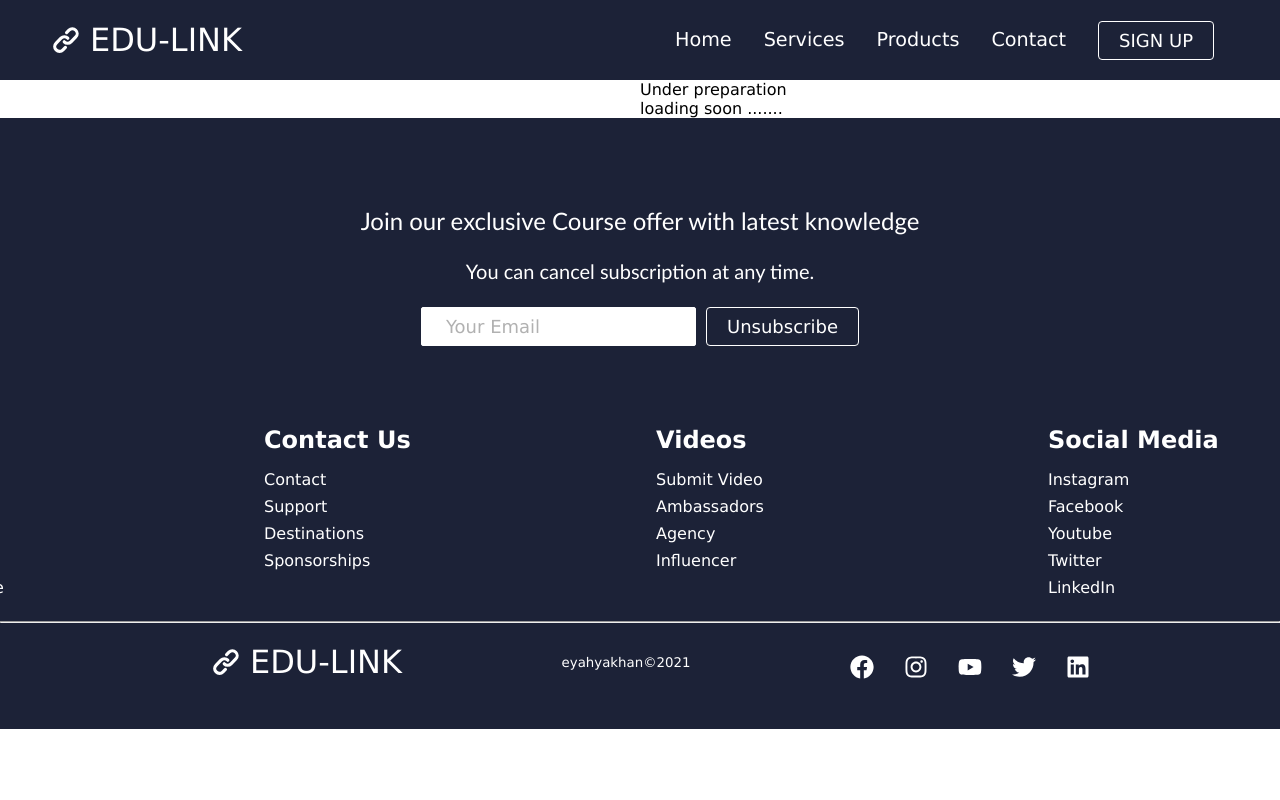
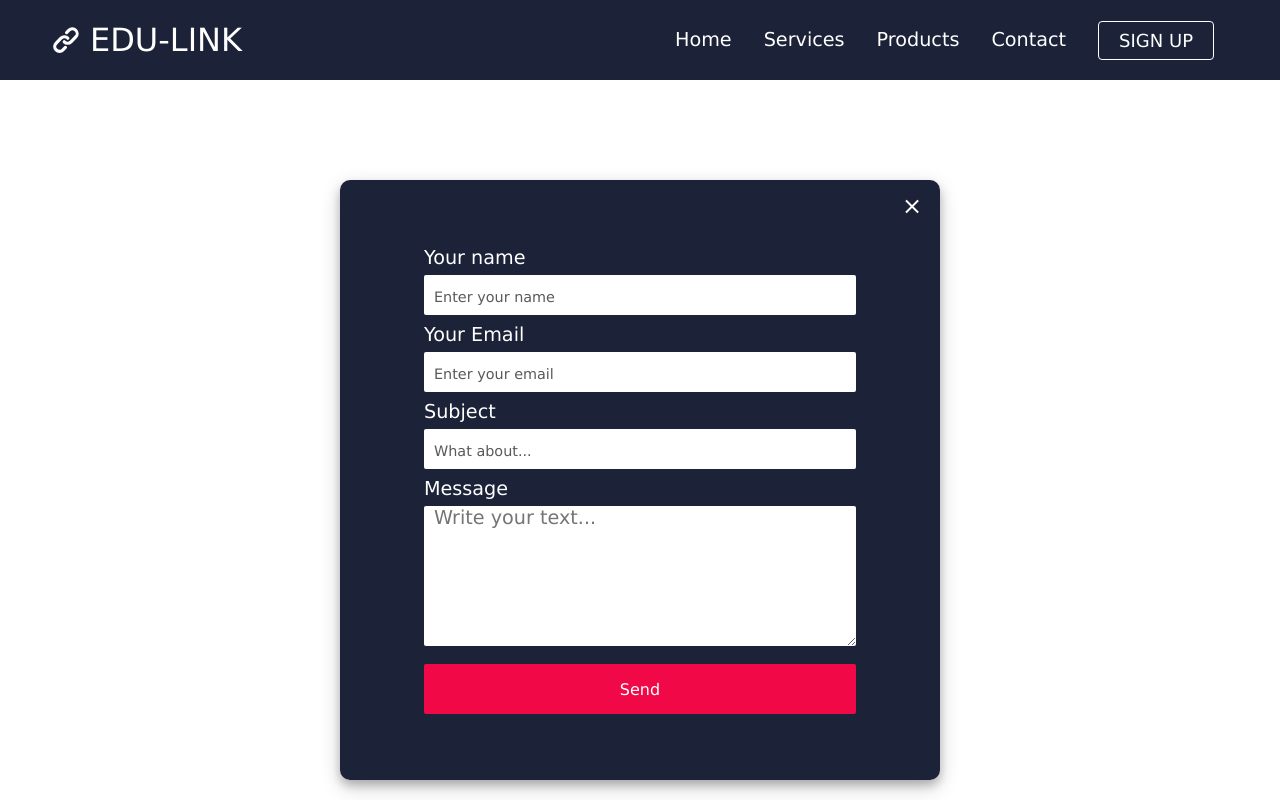
Before and after one commit to eyahya-khan/ReactCompleteWebsite, a React (Create React App) app: page /contact in a window 1280 px wide. Shown: the top 800 px of the page. Built offline with nearby package versions, Linux system fonts and the light colour scheme.

Commit message:
added contact

```diff
--- a/src/component/pages/Contact/Contact.css
+++ b/src/component/pages/Contact/Contact.css
@@ -1,3 +1,143 @@
-.contactPage {
-    margin-left: 50%;
+.form-container {
+    margin: 100px auto;
+    width: 350px;
+    box-shadow: 0 5px 8px 0 rgba(0, 0, 0, 0.2), 0 7px 20px 0 rgba(0, 0, 0, 0.2);
+    position: relative;
+    border-radius: 10px;
+    height: 600px;
+    display: grid;
+    grid-template-columns: 1fr;
+  }
+
+  .close-btn {
+    position: absolute;
+    top: 2%;
+    right: 3%;
+    font-size: 1.5rem;
+    z-index: 1;
+    color: #fff;
+    cursor: pointer;
+  }
+
+  .form-success {
+    text-align: center;
+    font-size: 1.2rem;
+    margin-top: 130px;
+    color: #fff;
+  }
+  .form-success1 {
+    text-align: center;
+    font-size: 1.2rem;
+    margin-top: 30px;
+    color: #fff;
+  }
+  .form-content-right {
+    border-radius: 10px;
+    position: relative;
+    background: #1c2237;
+  }
+
+  .form {
+    position: absolute;
+    top: 50%;
+    left: 50%;
+    transform: translate(-50%, -50%);
+    width: 90%;
+    height: 100%;
+    display: flex;
+    flex-direction: column;
+    justify-content: center;
+    align-items: center;
+  }
+
+  .form h1 {
+    font-size: 1rem;
+    text-align: start;
+    width: 80%;
+    margin-bottom: 1rem;
+    color: #fff;
+  }
+
+  .form-inputs {
+    margin-bottom: 0.5rem;
+    width: 80%;
+  }
+
+  .form-inputs p {
+    font-size: 0.8rem;
+    margin-top: 0.5rem;
+    color: #f00e0e;
+  }
+
+  .form-label {
+    display: inline-block;
+    font-size: 1.2rem;
+    margin-bottom: 6px;
+    color: #fff;
+  }
+
+  .form-input {
+    display: block;
+    padding-left: 10px;
+    outline: none;
+    border-radius: 2px;
+    height: 40px;
+    width: 100%;
+    border: none;
+    font-size: 1.2rem;
+  }
+
+  .form-input-message {
+    display: block;
+    padding-left: 10px;
+    outline: none;
+    border-radius: 2px;
+    height: 140px;
+    width: 100%;
+    border: none;
+    font-size: 1.2rem;
+  }
+
+  .form-input::placeholder {
+    color: #595959;
+    font-size: 0.9rem;
+  }
+
+  .form-input-btn {
+    width: 80%;
+    height: 50px;
+    margin-top: 10px;
+    border-radius: 2px;
+    background: #f00946;
+    outline: none;
+    border: none;
+    color: #fff;
+    font-size: 1rem;
+  }
+
+  .form-input-btn:hover {
+    cursor: pointer;
+    background:#217844;
+    transition: all 0.4s ease-out;
+  }
+
+  .form-input-login {
+    font-size: 0.8rem;
+    margin-top: 10px;
+    color: #fff;
+    width: 80%;
+    text-align: center;
+  }
+
+  .form-input-login a {
+    text-decoration: none;
+    color: #27cdff;
+    font-weight: 600;
+  }
+
+  @media screen and (min-width: 820px) {
+    .form-container {
+    width: 900px;
     }
+
+  }
--- a/src/component/pages/Contact/Contact.js
+++ b/src/component/pages/Contact/Contact.js
@@ -1,14 +1,27 @@
-import React from 'react'
-import './Contact.css'
+import React, { useState } from 'react';
+import './Contact.css';
+import ContactForm from './ContactForm';
+import ContactSuccess from './ContactSuccess';
 
-function Contact() {
-    return (
-        <>
-            <div className='contactPage'>
-                Under preparation <br></br>loading soon .......
-            </div>
-        </>
-    )
-}
 
-export default Contact
+const Contact = () => {
+  const [isSubmitted, setIsSubmitted] = useState(false);
+
+  function submitForm() {
+    setIsSubmitted(true);
+  }
+  return (
+    <>
+      <div className='form-container'>
+        <span className='close-btn'>×</span>
+        {!isSubmitted ? (
+          <ContactForm submitForm={submitForm}/>
+        ) : (
+          <ContactSuccess/>
+        )}
+      </div>
+    </>
+  );
+};
+
+export default Contact;
--- /dev/null
+++ b/src/component/pages/Contact/ContactForm.js
@@ -0,0 +1,72 @@
+import React from 'react';
+import validate from './validateInfo';
+import useForm from './useForm';
+import './Contact.css';
+
+const ContactForm = ({ submitForm }) => {
+  const { handleChange, handleSubmit, values, errors } = useForm(
+    submitForm,
+    validate
+  );
+
+  return (
+    <div className='form-content-right'>
+      <form onSubmit={handleSubmit} className='form' noValidate>
+        <div className='form-inputs'>
+          <label className='form-label'>Your name</label>
+          <input
+            className='form-input'
+            type='text'
+            name='yourname'
+            placeholder='Enter your name'
+            value={values.yourname}
+            onChange={handleChange}
+          />
+          {errors.yourname && <p>{errors.yourname}</p>}
+        </div>
+        <div className='form-inputs'>
+          <label className='form-label'> Your Email</label>
+          <input
+            className='form-input'
+            type='email'
+            name='email'
+            placeholder='Enter your email'
+            value={values.email}
+            onChange={handleChange}
+          />
+          {errors.email && <p>{errors.email}</p>}
+        </div>
+        <div className='form-inputs'>
+          <label className='form-label'>Subject</label>
+          <input
+            className='form-input'
+            type='text'
+            name='subject'
+            placeholder='What about...'
+            value={values.subject}
+            onChange={handleChange}
+          />
+          {errors.subject && <p>{errors.subject}</p>}
+        </div>
+        <div className='form-inputs'>
+          <label className='form-label'>Message</label>
+          <textarea
+            className='form-input-message'
+            type='text'
+            name='message'
+            placeholder='Write your text...'
+            value={values.message}
+            onChange={handleChange}
+          />
+          {errors.message && <p>{errors.message}</p>}
+        </div>
+
+        <button className='form-input-btn' type='submit'>
+          Send
+        </button>
+      </form>
+    </div>
+  );
+};
+
+export default ContactForm;
--- /dev/null
+++ b/src/component/pages/Contact/ContactSuccess.js
@@ -0,0 +1,13 @@
+import React from 'react';
+import './Contact.css';
+
+const ContactSuccess = () => {
+  return (
+    <div className='form-content-right'>
+      <h1 className='form-success'>We have received your message.</h1>
+      <h1 className='form-success1'>As soon as possible you will receive a feedback email.</h1>
+    </div>
+  );
+};
+
+export default ContactSuccess;
--- /dev/null
+++ b/src/component/pages/Contact/useForm.js
@@ -0,0 +1,40 @@
+import { useState, useEffect } from 'react';
+
+const useForm = (callback, validate) => {
+  const [values, setValues] = useState({
+    yourname: '',
+    email: '',
+    subject:'',
+    message:''
+  });
+  const [errors, setErrors] = useState({});
+  const [isSubmitting, setIsSubmitting] = useState(false);
+
+  const handleChange = e => {
+    const { name, value } = e.target;
+    setValues({
+      ...values,
+      [name]: value
+    });
+  };
+
+  const handleSubmit = e => {
+    e.preventDefault();
+
+    setErrors(validate(values));
+    setIsSubmitting(true);
+  };
+
+  useEffect(
+    () => {
+      if (Object.keys(errors).length === 0 && isSubmitting) {
+        callback();
+      }
+    },
+    [errors]
+  );
+
+  return { handleChange, handleSubmit, values, errors };
+};
+
+export default useForm;
--- /dev/null
+++ b/src/component/pages/Contact/validateInfo.js
@@ -0,0 +1,21 @@
+export default function validateInfo(values) {
+    let errors = {};
+
+    if (!values.yourname.trim()) {
+      errors.yourname = 'Your name is required';
+    }
+
+    if (!values.email) {
+      errors.email = 'Email required';
+    } else if (!/\S+@\S+\.\S+/.test(values.email)) {
+      errors.email = 'Email address is invalid';
+    }
+    if (!values.subject) {
+      errors.subject = 'Subject is required';
+    }
+
+    if (!values.message) {
+      errors.message = 'Message is required';
+    }
+    return errors;
+  }
```
Also changed, not shown: 2 other files (tests, documents, lock files or other folders).
